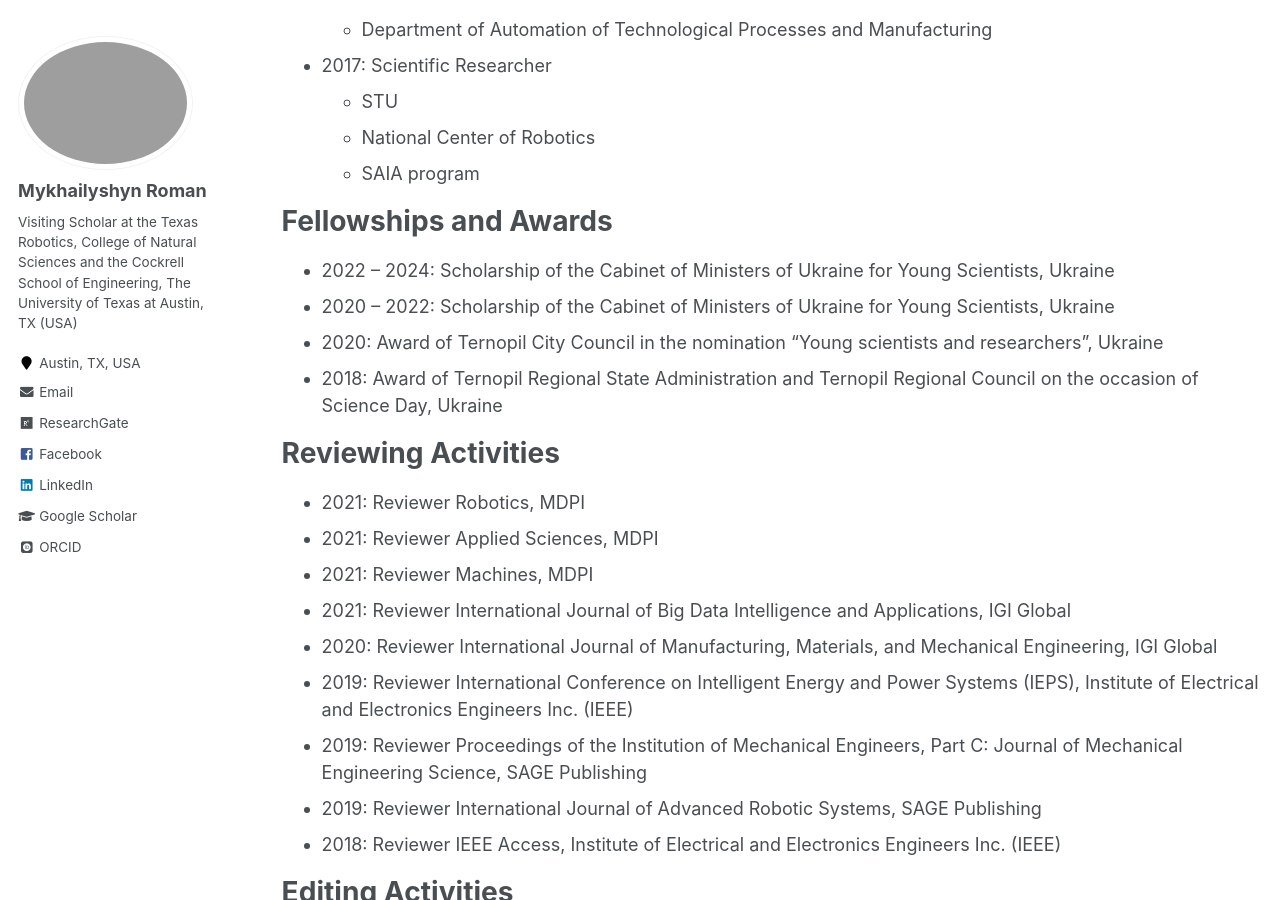
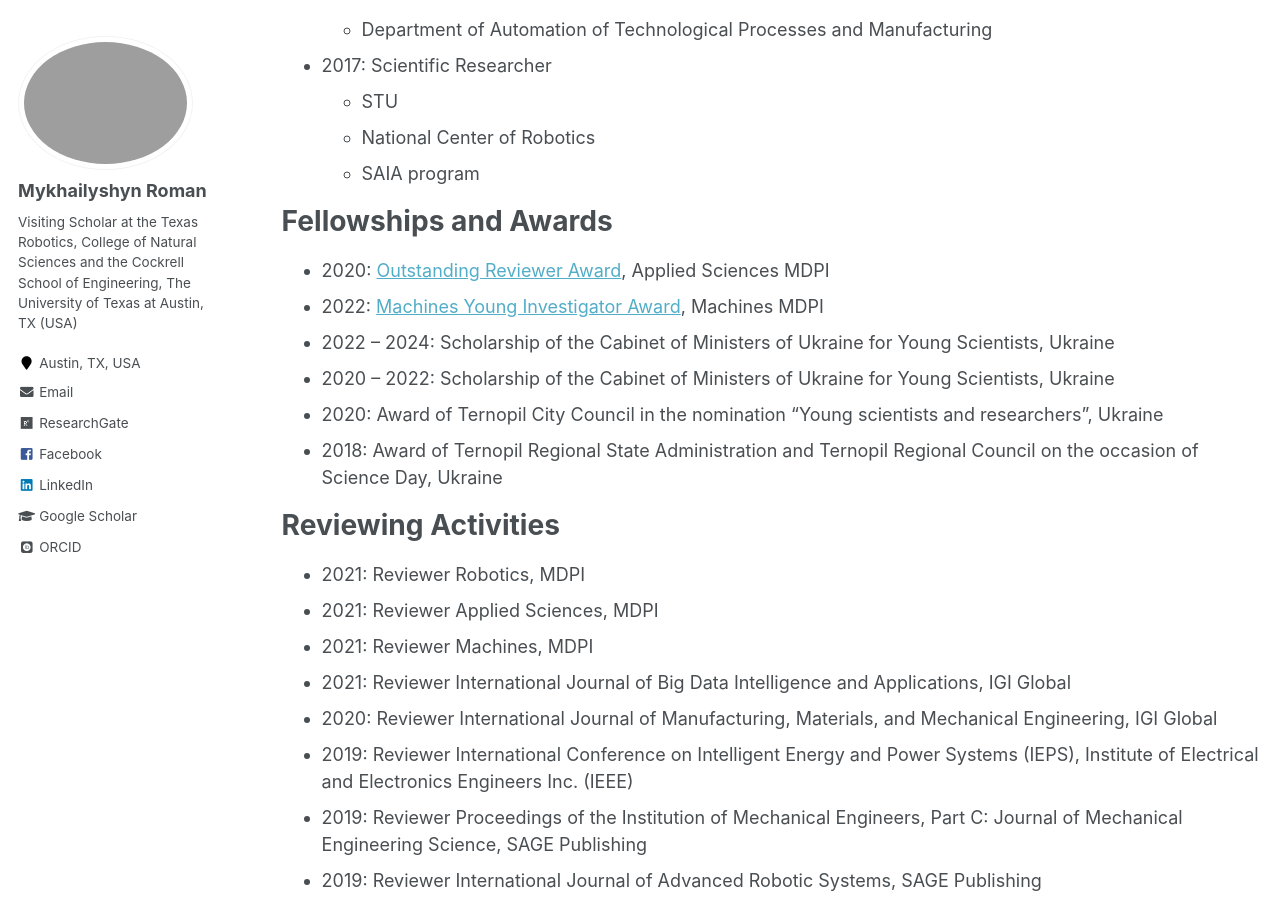
Before and after one commit to RomanMykhailyshyn/RomanMykhailyshyn.github.io, a Jekyll site: the page built from _pages/cv.md, in a window 1280 px wide and 900 px high, scrolled down 1103 px. Built offline with Jekyll 4.4.1, drawn with Linux system fonts in a browser that asks for light colours; some web fonts are replaced.

Commit message:
Update cv.md

```diff
--- a/_pages/cv.md
+++ b/_pages/cv.md
@@ -50,6 +50,8 @@ Work experience
 
 Fellowships and Awards
 ======
+* 2020:        [Outstanding Reviewer Award](https://www.mdpi.com/journal/applsci/awards.pdf/0/pdf_90_2022_9_award_63fef0febc0be.pdf?fbclid=IwAR1hqFYUn4YRLYuzbXs5k1IU4mCQL5M9UbDPKaresFUKN-PkovGi9Szcia0), Applied Sciences MDPI
+* 2022:        [Machines Young Investigator Award](https://www.mdpi.com/journal/machines/awards/1779), Machines MDPI
 * 2022 – 2024: Scholarship of the Cabinet of Ministers of Ukraine for Young Scientists, Ukraine
 * 2020 – 2022: Scholarship of the Cabinet of Ministers of Ukraine for Young Scientists, Ukraine
 * 2020:        Award of Ternopil City Council in the nomination "Young scientists and researchers", Ukraine
```
